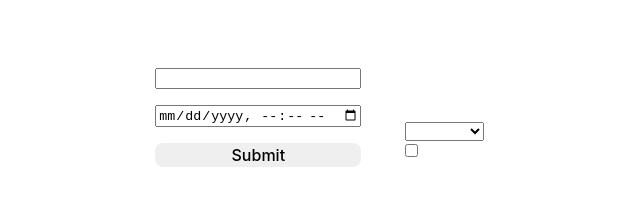
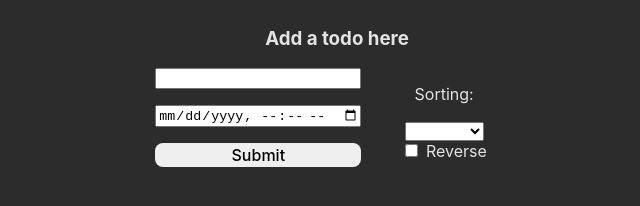
Before and after one commit to wends05/Activity1, a website built with Vite: page index.html in a window 1280 px wide. Shown: the whole page, without its empty margins (303-943 px from the left). Built offline with nearby package versions, Linux system fonts and the light colour scheme.

Commit message:
changed background color

```diff
--- a/src/style.css
+++ b/src/style.css
@@ -1,8 +1,7 @@
 :root {
   font-family: Inter, system-ui, Avenir, Helvetica, Arial, sans-serif;
   font-weight: 400;
-
-  color-scheme: light dark;
+  background-color: rgb(44, 44, 44);
   color: rgba(255, 255, 255, 0.87);
 }
 
```
